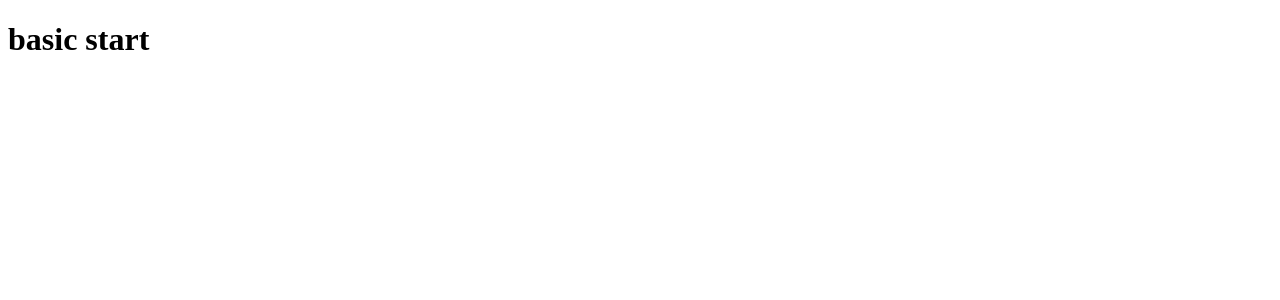
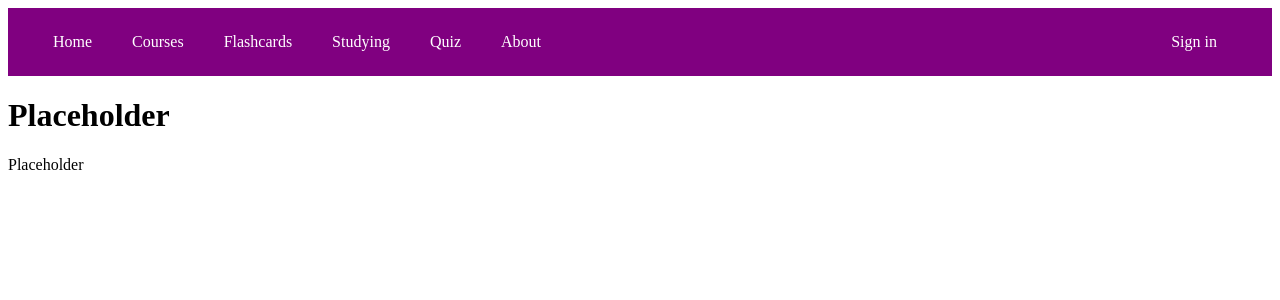
Before and after one commit to uhhmo/StudyHuskies, a React (Vite) app: page / in a window 1280 px wide. Shown: the top 300 px of the page. Built offline with nearby package versions, Linux system fonts and the light colour scheme.

Commit message:
components folder, basic navbar, other setup

```diff
--- a/package.json
+++ b/package.json
@@ -11,7 +11,8 @@
   },
   "dependencies": {
     "react": "^19.2.0",
-    "react-dom": "^19.2.0"
+    "react-dom": "^19.2.0",
+    "react-router-dom": "^7.13.0"
   },
   "devDependencies": {
     "@eslint/js": "^9.39.1",
--- a/src/App.jsx
+++ b/src/App.jsx
@@ -1,7 +1,28 @@
+import React from 'react';
+import Navbar from './components/Navbar';
+import Home from './pages/home';
+import Courses from './pages/Courses';
+import Flashcards from './pages/Flashcards';
+import Studying from './pages/Studying';
+import Quiz from './pages/Quiz';
+import About from './pages/About';
+import SignIn from './pages/SignIn';
+import { BrowserRouter as Router, Routes, Route } from 'react-router-dom';
+
 function App() {
-
   return (
-    <h1>basic start</h1>
+    <Router>
+      <Navbar />
+      <Routes>
+        <Route path="/" element={<Home />} />
+        <Route path="/courses" element={<Courses />} />
+        <Route path="/flashcards" element={<Flashcards />} />
+        <Route path="/studying" element={<Studying />} />
+        <Route path="/quiz" element={<Quiz />} />
+        <Route path="/about" element={<About />} />
+        <Route path="/signin" element={<SignIn />} />
+      </Routes>
+    </Router>
   );
 }
 
--- /dev/null
+++ b/src/components/Navbar.jsx
@@ -0,0 +1,22 @@
+import React from 'react';
+import { Link } from 'react-router-dom';
+
+function Navbar() {
+  return (
+    <nav className="nav">
+      <ul>
+        <li><Link to="/">Home</Link></li>
+        <li><Link to="/courses">Courses</Link></li>
+        <li><Link to="/flashcards">Flashcards</Link></li>
+        <li><Link to="/studying">Studying</Link></li>
+        <li><Link to="/quiz">Quiz</Link></li>
+        <li><Link to="/about">About</Link></li>
+      </ul>
+      <div>
+        <Link to="/signin" className="btn-home">Sign in</Link>
+      </div>
+    </nav>
+  );
+};
+
+export default Navbar;
--- a/src/index.css
+++ b/src/index.css
@@ -0,0 +1,33 @@
+/* Navbar */
+nav {
+    background-color: #800080;
+    padding: 15px;
+    display: flex;
+    justify-content: space-between;
+    align-items: center;
+}
+
+nav ul {
+    list-style-type: none;
+    margin: 0;
+    padding: 0;
+    padding-left: 20px;
+    gap: 20px;
+    display: flex;
+}
+
+nav li {
+    margin: 0;
+}
+
+nav a {
+    color: white;
+    text-decoration: none;
+    padding: 10px;
+    display: block;
+}
+
+nav .btn-home {
+    padding: 8px 20px;
+    margin-right: 20px;
+}
--- /dev/null
+++ b/src/pages/about.jsx
@@ -0,0 +1,7 @@
+import React from 'react';
+
+function about() {
+  return <h1>About Page</h1>;
+}
+
+export default about;
--- /dev/null
+++ b/src/pages/courses.jsx
@@ -0,0 +1,7 @@
+import React from 'react';
+
+function courses() {
+  return <h1>Courses Page</h1>;
+}
+
+export default courses;
--- /dev/null
+++ b/src/pages/flashcards.jsx
@@ -0,0 +1,7 @@
+import React from 'react';
+
+function flashcards() {
+  return <h1>Flashcards Page</h1>;
+}
+
+export default flashcards;
--- /dev/null
+++ b/src/pages/home.jsx
@@ -0,0 +1,10 @@
+import React from 'react';
+function home() {
+  return (
+    <div className="home-container">
+      <h1>Placeholder</h1>
+      <p>Placeholder</p>
+    </div>
+  );
+}
+export default home;
--- /dev/null
+++ b/src/pages/quiz.jsx
@@ -0,0 +1,7 @@
+import React from 'react';
+
+function quiz() {
+  return <h1>Quiz Page</h1>;
+}
+
+export default quiz;
--- /dev/null
+++ b/src/pages/signin.jsx
@@ -0,0 +1,7 @@
+import React from 'react';
+
+function signin() {
+  return <h1>Sign In Page</h1>;
+}
+
+export default signin;
--- /dev/null
+++ b/src/pages/studying.jsx
@@ -0,0 +1,7 @@
+import React from 'react';
+
+function studying() {
+  return <h1>Studying Page</h1>;
+}
+
+export default studying;
```
Also changed, not shown: 1 other file (tests, documents, lock files or other folders).
